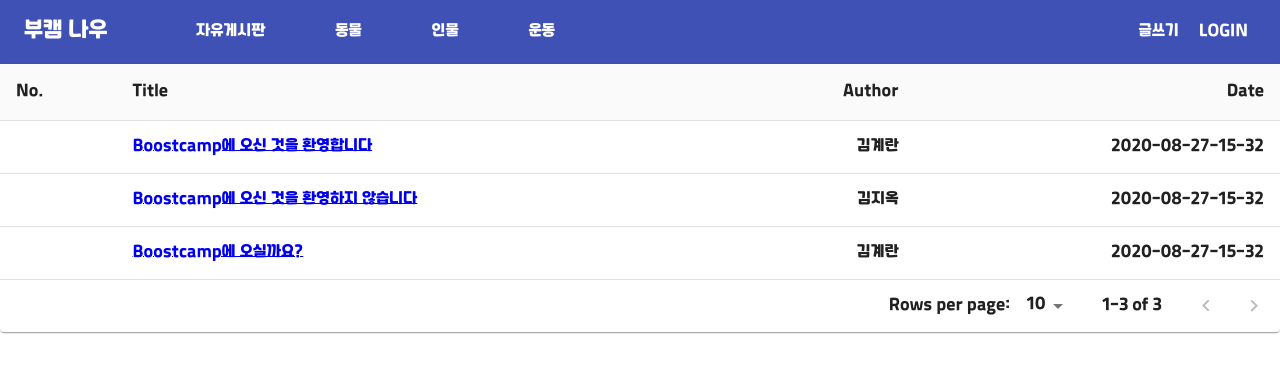
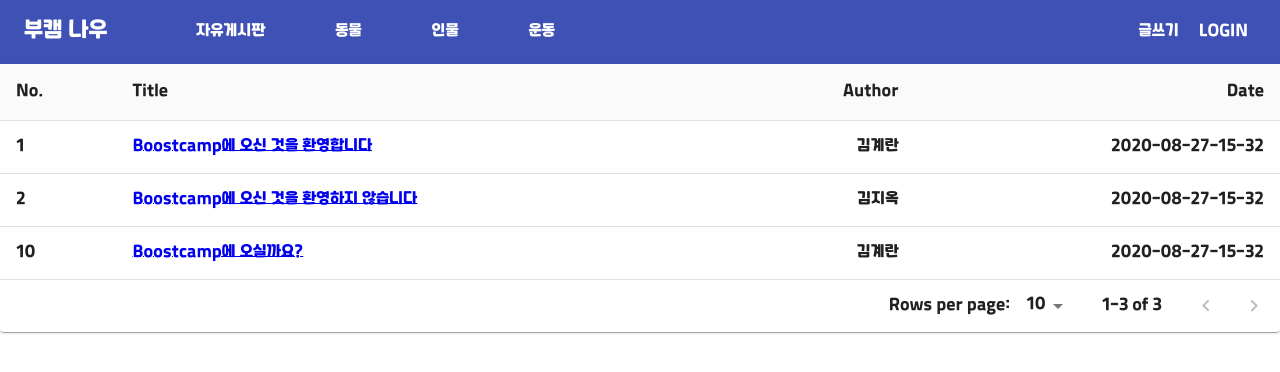
Before and after one commit to minbert/relay03_sample, a React (Create React App) app: page / in a window 1280 px wide. Shown: the top 372 px of the page. Built offline with nearby package versions, Linux system fonts and the light colour scheme.

Commit message:
Table 수정

```diff
--- a/src/App.js
+++ b/src/App.js
@@ -1,15 +1,11 @@
 import React, { Component } from 'react';
 import NavigationBar from './NavigationBar';
 import Table from './Table';
-import Main from './Main';
 import {
   BrowserRouter as Router,
   Switch,
   Route
 } from "react-router-dom";
-import post1 from './Sample.md';
-
-const posts = [post1];
 
 class App extends Component {
   render(){
@@ -18,7 +14,7 @@ class App extends Component {
         <NavigationBar />
         <Switch>
           <Route path="/hi">
-            <Main title="From the firehose" posts={posts} />
+            <div>a</div>
           </Route>
           <Route path="/">
             <Table />
--- a/src/Table.jsx
+++ b/src/Table.jsx
@@ -11,7 +11,7 @@ import TableRow from '@material-ui/core/TableRow';
 import { Link } from 'react-router-dom';
 
 const columns = [
-  { id: "number", label: "No.", minWidth: 10 },
+  { id: "post_id", label: "No.", minWidth: 10 },
   { id: "title", label: "Title", minWidth: 200 },
   {
     id: "author",
@@ -33,7 +33,7 @@ function createData(number, title, author, date) {
   return { number, title, author, date };
 }
 
-async function showAvatar() {
+/*async function showAvatar() {
 
   // read our JSON
   let response = await fetch(' http://localhost:8080/board?id=1&page=0');
@@ -42,7 +42,7 @@ async function showAvatar() {
   await new Promise((resolve, reject) => setTimeout(resolve, 3000));
 
   return githubUser;
-}
+}*/
 
 const getSecondUser = async () => {
   const url = 'http://localhost:8080/board?id=1&page=0';
```
